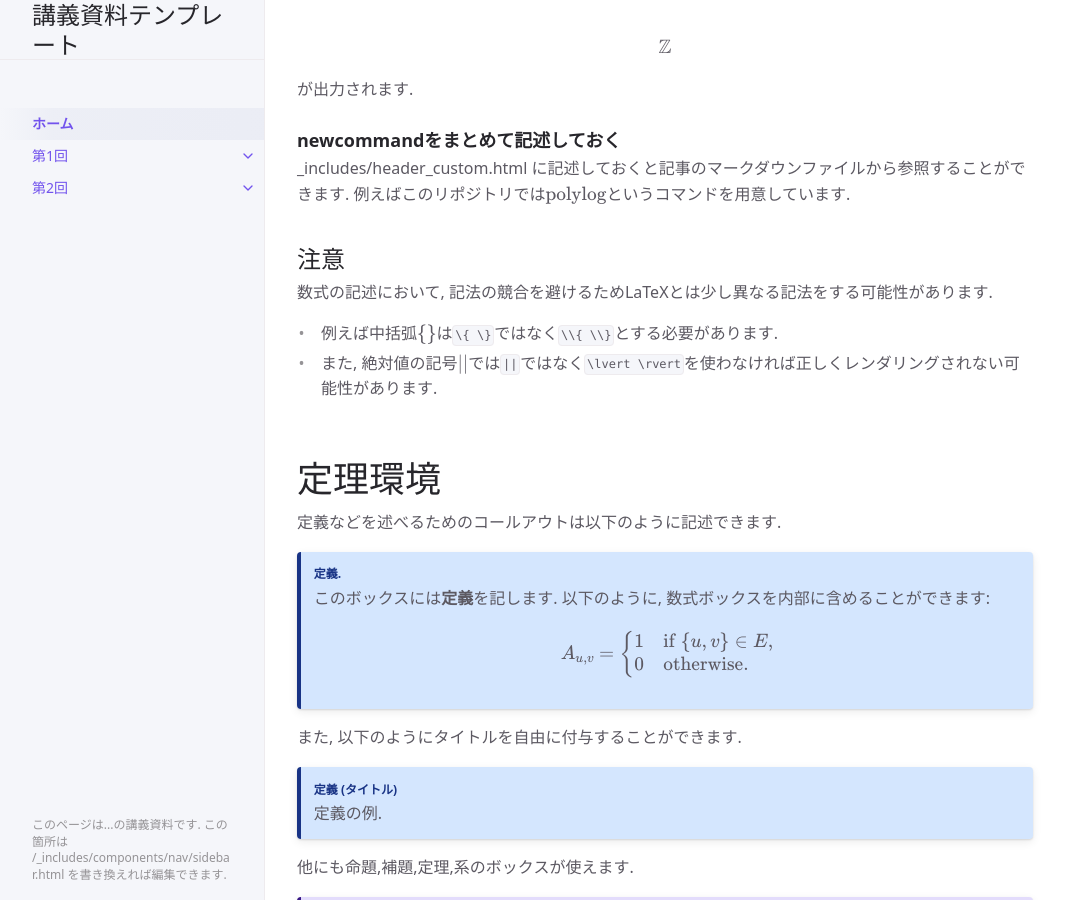
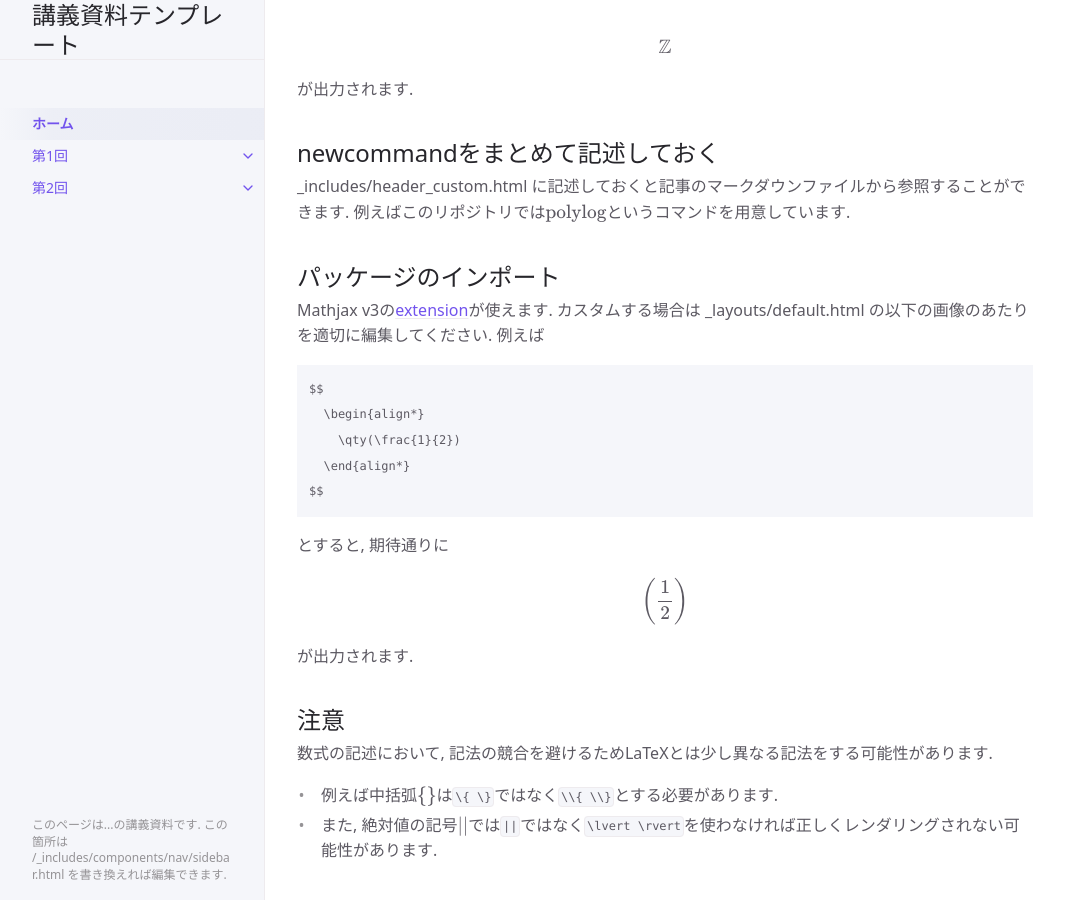
Before and after one commit to NobutakaShimizu/lecture_template, a Jekyll site: the page built from index.md, in a window 1280 px wide and 900 px high, scrolled down 3384 px. Shown: the whole window, without its empty margins (107-1172 px from the left). Built offline with Jekyll 4.4.1, drawn with Linux system fonts in a browser that asks for light colours; cached includes are drawn as plain includes; formulas are drawn with MathJax 3.

Commit message:
mathjax physics

````diff
--- a/_layouts/default.html
+++ b/_layouts/default.html
@@ -4,15 +4,23 @@ layout: table_wrappers
 
 <!DOCTYPE html>
 
-<script async src="https://cdnjs.cloudflare.com/ajax/libs/mathjax/2.7.0/MathJax.js?config=TeX-AMS_CHTML"></script>
-<script type="text/x-mathjax-config">
- MathJax.Hub.Config({
- tex2jax: {
- inlineMath: [['$', '$'] ],
- displayMath: [ ['$$','$$'], ["\\[","\\]"] ]
- }
- });
-</script>
+<script>
+  window.MathJax = {
+    loader: {
+      load: ['[tex]/physics']
+    },
+    tex: {
+      inlineMath: [['$', '$'], ['\\(', '\\)']],
+      tags: 'ams',
+      packages: {'[+]': ['physics']}
+    }
+  };
+
+  </script>
+  <script type="text/javascript" id="MathJax-script" async
+    src="https://cdn.jsdelivr.net/npm/mathjax@3/es5/tex-mml-chtml.js">
+  </script>
+
 
 <html lang="{{ site.lang | default: 'ja' }}">
 {% include head.html %}
--- a/index.md
+++ b/index.md
@@ -140,9 +140,31 @@ $$
 
 が出力されます.
 
-### **newcommandをまとめて記述しておく**
+## newcommandをまとめて記述しておく
 
 _includes/header_custom.html に記述しておくと記事のマークダウンファイルから参照することができます. 例えばこのリポジトリでは$\polylog$というコマンドを用意しています.
+
+## パッケージのインポート
+Mathjax v3の[extension](https://docs.mathjax.org/en/latest/input/tex/extensions/index.html)が使えます.
+カスタムする場合は _layouts/default.html
+の以下の画像のあたりを適切に編集してください.
+例えば
+```
+$$
+  \begin{align*}
+    \qty(\frac{1}{2})
+  \end{align*}
+$$
+```
+とすると, 期待通りに
+
+$$
+  \begin{align*}
+    \qty(\frac{1}{2})
+  \end{align*}
+$$
+
+が出力されます.
 
 ## 注意
 
````
Also changed, not shown: _includes/mathjax_config.js (added, +14 -0 lines), 10 other files.
